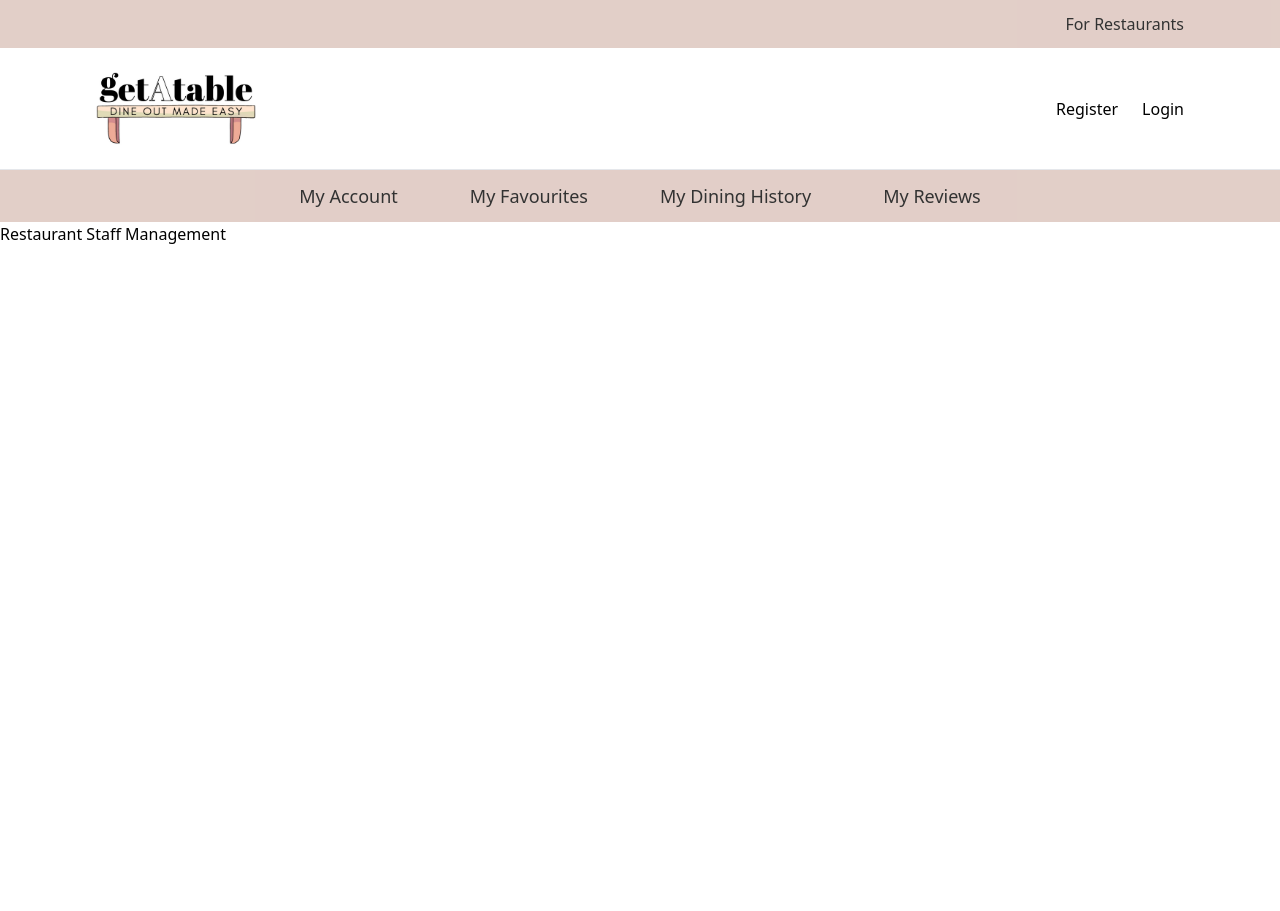
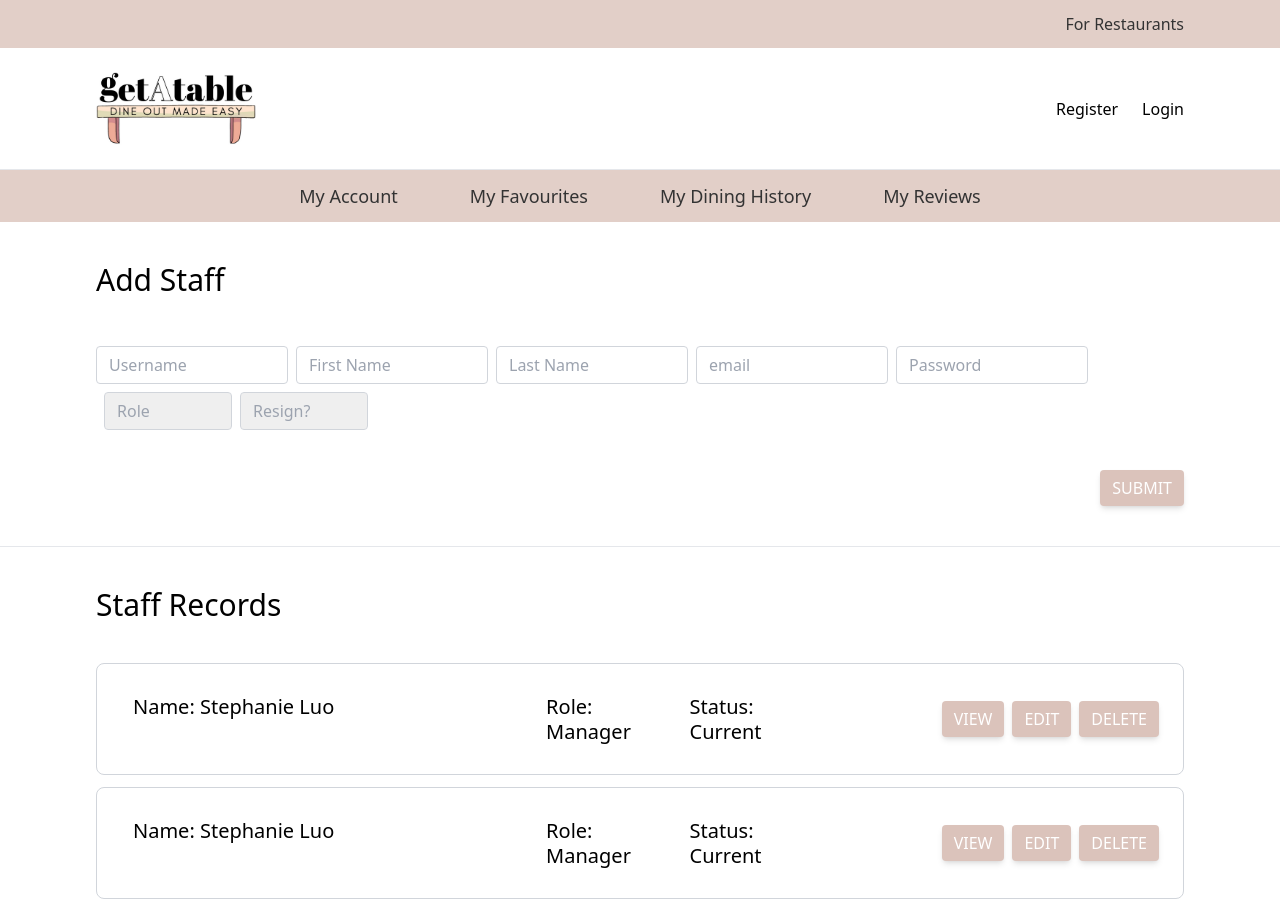
Before and after one commit to girafffz/getAtable, a React (Create React App) app: page /restaurants/1/staff in a window 1280 px wide. Before the commit the page ends 800 px from the top, so only its background shows below. Built offline with nearby package versions, Linux system fonts and the light colour scheme; what tw-elements would draw is missing.

Commit message:
basic form functionality and styles completed

```diff
--- a/src/pages/restaurants/RestaurantStaffManagement.jsx
+++ b/src/pages/restaurants/RestaurantStaffManagement.jsx
@@ -1,7 +1,183 @@
 import React from "react";
+import { useForm } from "react-hook-form";
 
 const RestaurantStaffManagement = () => {
-  return <div>Restaurant Staff Management</div>;
+  // adding react-hook-forms functionality
+  const {
+    register,
+    handleSubmit,
+    setValue,
+    formState: { errors },
+  } = useForm();
+
+  const onSubmit = (data) => {
+    console.log(data);
+  };
+
+  const onError = (errors) => console.log(errors);
+  return (
+    <>
+      <div className="container mx-auto mt-10 px-24 md:flex">
+        <h1 className="text-3xl">Add Staff</h1>
+      </div>
+      <div className="container justify-evenly mx-auto mt-10 px-24 md:flex">
+        <form onSubmit={handleSubmit(onSubmit, onError)}>
+          <div className="form-group space-y-2 md:space-x-2">
+            <input
+              type="text"
+              name=""
+              id="username"
+              placeholder="Username"
+              className="form-control w-full px-3 py-1.5 border border-solid border-gray-300 rounded focus:ring-darkBrown md:w-48"
+              {...register("username", {
+                required: {
+                  value: true,
+                  message: "Username is required",
+                },
+              })}
+            />
+            <input
+              type="text"
+              name=""
+              id="name"
+              placeholder="First Name"
+              className="form-control w-full px-3 py-1.5 border border-solid border-gray-300 rounded focus:ring-darkBrown md:w-48"
+              {...register("name", {
+                required: {
+                  value: true,
+                  message: "Name is required",
+                },
+              })}
+            />
+            <input
+              type="text"
+              name=""
+              id="last_name"
+              placeholder="Last Name"
+              className="form-control w-full px-3 py-1.5 border border-solid border-gray-300 rounded focus:ring-darkBrown md:w-48"
+              {...register("last_name", {
+                required: {
+                  value: true,
+                  message: "Last name is required",
+                },
+              })}
+            />
+            <input
+              type="text"
+              name=""
+              id="email"
+              placeholder="email"
+              className="form-control w-full px-3 py-1.5 border border-solid border-gray-300 rounded focus:ring-darkBrown md:w-48"
+              {...register("email", {
+                required: {
+                  value: true,
+                  message: "Email is required",
+                },
+              })}
+            />
+            <input
+              type="text"
+              name=""
+              id="password"
+              placeholder="Password"
+              className="form-control w-full px-3 py-1.5 border border-solid border-gray-300 rounded focus:ring-darkBrown md:w-48"
+              {...register("password", {
+                required: {
+                  value: true,
+                  message: "Password is required",
+                },
+              })}
+            />
+            <select
+              id="role"
+              className="form-select w-full appearance-none text-gray-400 px-3 py-1.5 bg-clip-padding bg-no-repeat border border-solid border-gray-300 rounded transition ease-in-out focus:border-darkBrown md:w-32"
+              {...register("role")}
+            >
+              <option value="">Role</option>
+              <option value="staff">Staff</option>
+              <option value="manager">Manager</option>
+            </select>
+            <select
+              id="resign"
+              className="form-select w-full appearance-none text-gray-400 px-3 py-1.5 bg-clip-padding bg-no-repeat border border-solid border-gray-300 rounded transition ease-in-out focus:border-darkBrown md:w-32"
+              {...register("resign")}
+            >
+              <option value="">Resign?</option>
+              <option value="false">No</option>
+              <option value="true">Yes</option>
+            </select>
+          </div>
+          <div className="flex justify-end">
+            <button
+              type="submit"
+              className="mt-10 mb-10 px-3 py-1.5 bg-lightBrown text-white font-medium text-md uppercase rounded shadow-md hover:bg-darkBrown transition duration-150"
+            >
+              Submit
+            </button>
+          </div>
+        </form>
+      </div>
+      <hr></hr>
+      <div className="container mx-auto mt-10 px-24 md:flex">
+        <h1 className="text-3xl">Staff Records</h1>
+      </div>
+      <div className="container mx-auto mt-10 px-24">
+        {/* ---- Staff Card ---- */}
+        <div key="id1">
+          <div className=" items-center mb-3 p-6 rounded-lg border border-gray-300 bg-white w-full md:flex">
+            <div className="mt-2 md:flex md:w-2/3 md:space-x-2 md:mt-0">
+              <h5 className="text-xl leading-tight font-medium md:px-3 md:w-3/5 py-1.5">
+                Name: Stephanie Luo
+              </h5>
+              <h5 className="text-xl leading-tight font-medium md:px-3 md:w-1/5 py-1.5">
+                Role: Manager
+              </h5>
+              <h5 className="text-xl leading-tight font-medium md:px-3 md:w-1/5 py-1.5">
+                Status: Current
+              </h5>
+            </div>
+            <div className="space-x-2 mt-2 md:flex md:w-1/3 md:justify-end md:mt-0">
+              <button className="px-3 py-1.5 bg-lightBrown text-white font-medium text-md uppercase rounded shadow-md hover:bg-darkBrown transition duration-150">
+                View
+              </button>
+              <button className="px-3 py-1.5 bg-lightBrown text-white font-medium text-md uppercase rounded shadow-md hover:bg-darkBrown transition duration-150">
+                Edit
+              </button>
+              <button className="px-3 py-1.5 bg-lightBrown text-white font-medium text-md uppercase rounded shadow-md hover:bg-darkBrown transition duration-150">
+                Delete
+              </button>
+            </div>
+          </div>
+        </div>
+        <div key="id2">
+          <div className=" items-center mb-3 p-6 rounded-lg border border-gray-300 bg-white w-full md:flex">
+            <div className="mt-2 md:flex md:w-2/3 md:space-x-2 md:mt-0">
+              <h5 className="text-xl leading-tight font-medium md:px-3 md:w-3/5 py-1.5">
+                Name: Stephanie Luo
+              </h5>
+              <h5 className="text-xl leading-tight font-medium md:px-3 md:w-1/5 py-1.5">
+                Role: Manager
+              </h5>
+              <h5 className="text-xl leading-tight font-medium md:px-3 md:w-1/5 py-1.5">
+                Status: Current
+              </h5>
+            </div>
+            <div className="space-x-2 mt-2 md:flex md:w-1/3 md:justify-end md:mt-0">
+              <button className="px-3 py-1.5 bg-lightBrown text-white font-medium text-md uppercase rounded shadow-md hover:bg-darkBrown transition duration-150">
+                View
+              </button>
+              <button className="px-3 py-1.5 bg-lightBrown text-white font-medium text-md uppercase rounded shadow-md hover:bg-darkBrown transition duration-150">
+                Edit
+              </button>
+              <button className="px-3 py-1.5 bg-lightBrown text-white font-medium text-md uppercase rounded shadow-md hover:bg-darkBrown transition duration-150">
+                Delete
+              </button>
+            </div>
+          </div>
+        </div>
+      </div>
+    </>
+  );
 };
 
 export default RestaurantStaffManagement;
```
